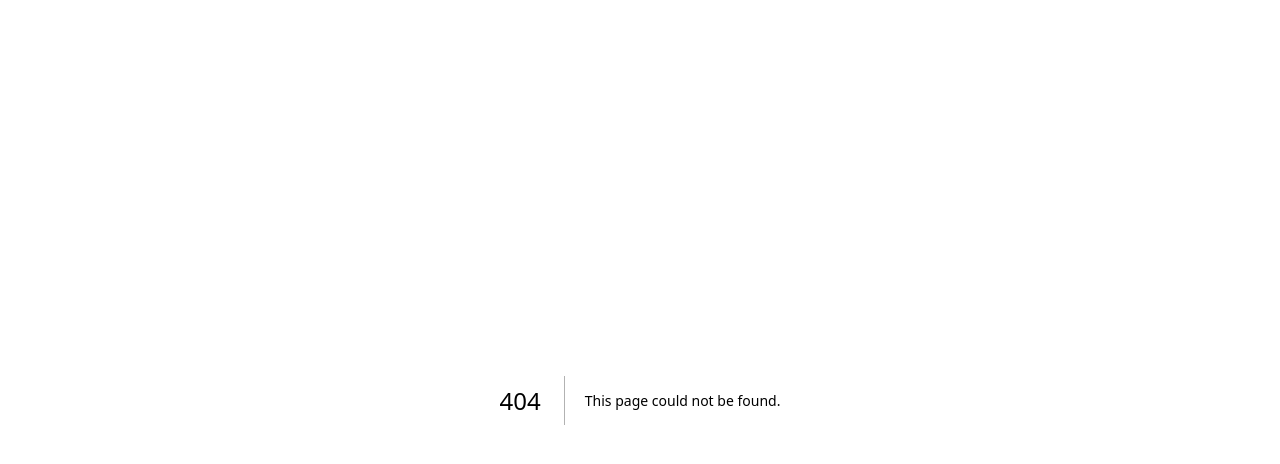
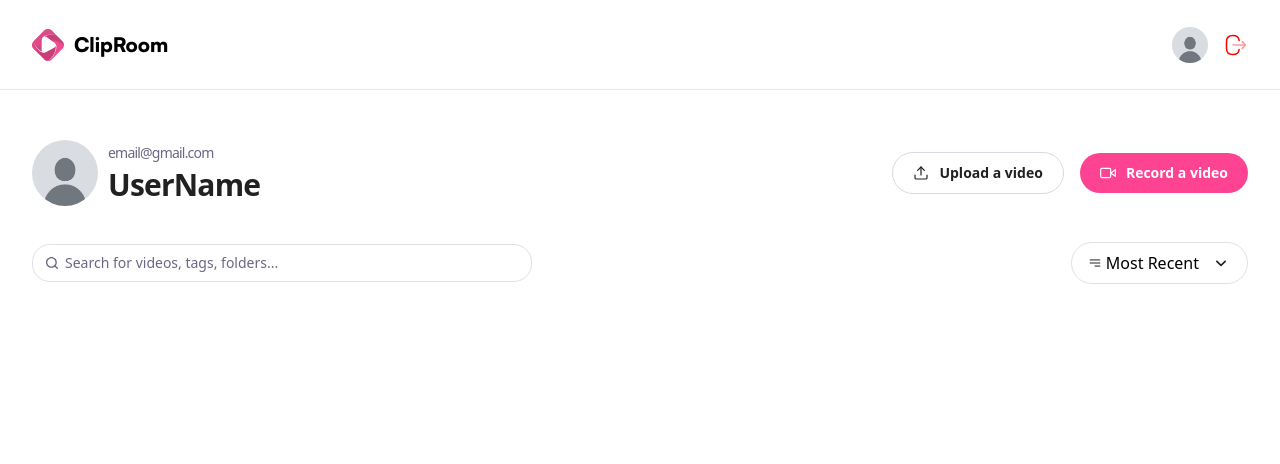
Before and after one commit to Turki41/ClipRoom, a Next.js app: page /profile/1 in a window 1280 px wide. Before the commit this address had no page. Shown: the top 464 px of the page. Built offline with nearby package versions, Linux system fonts and the light colour scheme.

Commit message:
DropdownList/ profile route: implemented

```diff
--- /dev/null
+++ b/app/(root)/profile/[id]/page.tsx
@@ -0,0 +1,14 @@
+import Header from '@/components/Header'
+import React from 'react'
+
+const page = async ({ params }: ParamsWithSearch) => {
+    const {id} = await params
+
+    return (
+        <div className='wrapper page'>
+            <Header subtitle='email@gmail.com' title='userName' userImg='/assets/images/dummy.jpg'/>
+        </div>
+    )
+}
+
+export default page
--- a/app/globals.css
+++ b/app/globals.css
@@ -114,9 +114,30 @@
     }
   }
 
+  .filter-trigger {
+    @apply flex items-center justify-center px-4 py-2 border border-gray-20 rounded-[28px] gap-3;
+
+    figure {
+      @apply flex items-center gap-1;
+
+      span {
+        @apply text-sm font-semibold text-dark-100 -tracking-[0.8px];
+      }
+    }
+  }
+
+  .dropdown {
+    @apply absolute bg-white shadow-lg rounded-lg flex flex-col gap-2 w-full z-10 top-12;
+
+    .list-item {
+      @apply px-3 py-2.5 text-sm font-medium -tracking-[0.8px] relative text-dark-100 cursor-pointer hover:bg-pink-100 hover:text-white transition-colors duration-150 ease-in-out rounded-md;
+
+    }
+  }
+
   .record {
     .primary-btn {
-      @apply py-2.5 px-5 flex items-center gap-2.5 text-sm font-semibold text-white bg-pink-100 rounded-4xl hover:bg-pink-100/70 transition-colors duration-150;
+      @apply py-2.5 px-5 flex items-center gap-2.5 text-sm font-semibold text-white bg-pink-100 rounded-4xl hover:bg-pink-100/70 transition-colors duration-100;
     }
   }
 }
--- /dev/null
+++ b/components/DropdownList.tsx
@@ -0,0 +1,38 @@
+'use client'
+
+import Image from "next/image";
+import { useState } from "react";
+
+const DropdownList = () => {
+    const [isOpen, setIsOpen] = useState(false);
+
+    const handleOpenList = () => {
+        setIsOpen(!isOpen);
+    }
+
+    return (
+        <div className="relative">
+            <div className="cursor-pointer" onClick={() => handleOpenList()}>
+                <div className="filter-trigger">
+                    <figure>
+                        <Image src={'/assets/icons/hamburger.svg'} alt="menu" width={14} height={14} />
+                        Most Recent
+                    </figure>
+                    <Image src={'/assets/icons/arrow-down.svg'} alt="arrow down" width={20} height={20} />
+                </div>
+            </div>
+
+            {isOpen && (
+                <ul className="dropdown">
+                    {['Most Recent', 'Most Liked'].map((item) => (
+                        <li key={item} className="list-item">
+                            {item}
+                        </li>
+                    ))}
+                </ul>
+            )}
+        </div>
+    )
+}
+
+export default DropdownList
--- a/components/Header.tsx
+++ b/components/Header.tsx
@@ -1,6 +1,7 @@
 import { ICONS } from "@/constants"
 import Image from "next/image"
 import Link from "next/link"
+import DropdownList from "./DropdownList"
 
 const Header = ({ title, subtitle, userImg }: HeaderProps) => {
     return (
@@ -8,7 +9,7 @@ const Header = ({ title, subtitle, userImg }: HeaderProps) => {
             <section className="header-container">
                 <div className="details">
                     {userImg && (
-                        <Image src={userImg || '/assets/images/dummy.jpg'} alt="User Icon" width={66} height={66} className="rounded-full" />
+                        <Image src={userImg} alt="User Icon" width={66} height={66} className="rounded-full" />
                     )}
 
                     <article>
@@ -38,7 +39,7 @@ const Header = ({ title, subtitle, userImg }: HeaderProps) => {
                         <Image src={'/assets/icons/search.svg'} alt="Search" width={16} height={16} />
                     </div>
 
-                    {/* <DropdownList/> */}
+                    <DropdownList/>
             </section>
         </header>
     )
--- a/types/index.d.ts
+++ b/types/index.d.ts
@@ -3,3 +3,8 @@ interface HeaderProps {
     subtitle: string,
     userImg?: string,
 }
+
+interface ParamsWithSearch {
+  params: Promise<Record<string, string>>;
+  searchParams: Promise<Record<string, string | undefined>>;
+}
```
